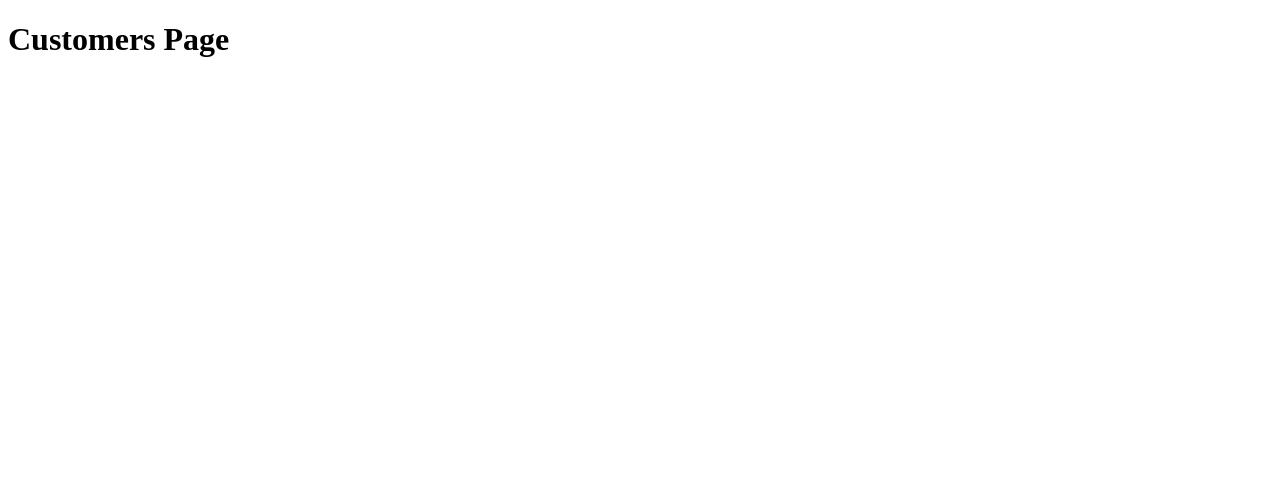
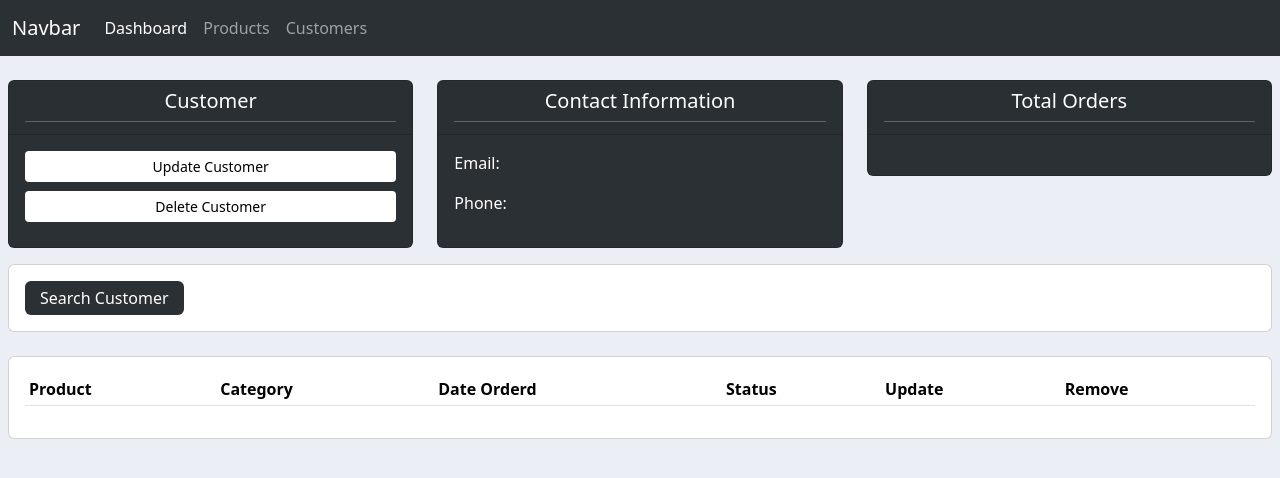
Before and after one commit to AbdulRahmanMudasser/django-crm, a Django app: page /customers/ in a window 1280 px wide. Before the commit the part shown is almost empty. Shown: the top 478 px of the page. Run offline with Django 5.2, Linux system fonts and the light colour scheme; tables that the repository leaves empty hold one stand-in row (values such as "Sample post"); lists and menus that the app fills with data are empty.

Commit message:
previous commit: updates urls current commit: designing templates

```diff
--- a/accounts/templates/accounts/customer.html
+++ b/accounts/templates/accounts/customer.html
@@ -1,11 +1,83 @@
-<!DOCTYPE html>
-<html lang="en">
-<head>
-    <meta charset="UTF-8">
-    <meta name="viewport" content="width=device-width, initial-scale=1.0">
-    <title>CRM</title>
-</head>
-<body>
-    <h1>Customers Page</h1>
-</body>
-</html>
+{% extends "accounts/main.html" %}
+
+{% block content %}
+
+<br>
+
+<div class="row">
+    <div class="col">
+        <div class="col-md">
+            <div class="card text-center text-white  mb-3" id="total-orders">
+                <div class="card-header">
+                    <h5 class="card-title">Customer</h5>
+                    <hr class="my-1 border-white">
+                </div>
+                <div class="card-body">
+                    <button type="button" class="btn custom-button-1 btn-sm">Update Customer</button>
+
+                    <button type="button" class="btn custom-button-1 btn-sm">Delete Customer</button>
+                </div>
+            </div>
+        </div>
+    </div>
+
+    <div class="col">
+        <div class="col-md">
+            <div class="card text-center text-white  mb-3" id="orders-delivered">
+                <div class="card-header">
+                    <h5 class="card-title">Contact Information</h5>
+                    <hr class="my-1 border-white">
+                </div>
+                <div class="card-body text-start">
+                    <p>Email:</p>
+                    <p>Phone:</p>
+                </div>
+            </div>
+        </div>
+    </div>
+
+    <div class="col">
+        <div class="col-md">
+            <div class="card text-center text-white  mb-3" id="orders-pending">
+                <div class="card-header">
+                    <h5 class="card-title">Total Orders</h5>
+                    <hr class="my-1 border-white">
+                </div>
+                <div class="card-body">
+                    <h3 class="card-title"></h3>
+                </div>
+            </div>
+        </div>
+    </div>
+</div>
+
+<div class="row">
+    <div class="col-md">
+        <div class="card card-body">
+            <form action="" method="get">
+                <button class="btn custom-button" type="submit">Search Customer</button>
+            </form>
+        </div>
+    </div>
+</div>
+
+<br>
+
+<div class="row">
+    <div class="col-md">
+        <div class="card card-body">
+            <table class="table table-sm">
+                <tr>
+                    <th>Product</th>
+                    <th>Category</th>
+                    <th>Date Orderd</th>
+                    <th>Status</th>
+                    <th>Update</th>
+                    <th>Remove</th>
+                </tr>
+            </table>
+        </div>
+    </div>
+</div>
+
+{% endblock content %}
--- /dev/null
+++ b/accounts/templates/accounts/main.html
@@ -0,0 +1,75 @@
+<!DOCTYPE html>
+<html lang="en">
+
+<head>
+    <meta charset="UTF-8">
+    <meta name="viewport" content="width=device-width, initial-scale=1.0">
+
+    <title>CRM</title>
+
+    <link href="https://cdn.jsdelivr.net/npm/bootstrap@5.3.3/dist/css/bootstrap.min.css" rel="stylesheet"
+        integrity="sha384-QWTKZyjpPEjISv5WaRU9OFeRpok6YctnYmDr5pNlyT2bRjXh0JMhjY6hW+ALEwIH" crossorigin="anonymous">
+
+    <style>
+        #logo {}
+
+        body {
+            background-color: #ebeff5;
+        }
+
+
+        #total-orders {
+            background-color: #2b3035;
+        }
+
+
+        #orders-delivered {
+            background-color: #2b3035;
+        }
+
+        #orders-pending {
+            background-color: #2b3035;
+        }
+
+        .custom-button {
+            background-color: #2b3035;
+            color: white;
+            border: none;
+            padding-left: 15px;
+            padding-right: 15px;
+            padding-top: 5px;
+            padding-bottom: 5px;
+        }
+
+        .custom-button-1 {
+            background-color: white;
+            color: black;
+            border: none;
+            width: 100%;
+            margin-bottom: 9px;
+            padding-top: 5px;
+            padding-bottom: 5px;
+            font-weight: 500;
+        }
+    </style>
+</head>
+
+<body>
+    {% include "accounts/navbar.html" %}
+
+    <!-- Horizontal Margin -->
+    <div class="mx-2">
+
+        {% block content %}
+
+
+
+        {% endblock content %}
+    </div>
+</body>
+
+<script src="https://cdn.jsdelivr.net/npm/bootstrap@5.3.3/dist/js/bootstrap.bundle.min.js"
+    integrity="sha384-YvpcrYf0tY3lHB60NNkmXc5s9fDVZLESaAA55NDzOxhy9GkcIdslK1eN7N6jIeHz"
+    crossorigin="anonymous"></script>
+
+</html>
--- /dev/null
+++ b/accounts/templates/accounts/navbar.html
@@ -0,0 +1,16 @@
+<nav class="navbar navbar-expand-lg bg-body-tertiary" data-bs-theme="dark">
+  <div class="container-fluid">
+    <a class="navbar-brand" href="#">Navbar</a>
+    <button class="navbar-toggler" type="button" data-bs-toggle="collapse" data-bs-target="#navbarNavAltMarkup"
+      aria-controls="navbarNavAltMarkup" aria-expanded="false" aria-label="Toggle navigation">
+      <span class="navbar-toggler-icon"></span>
+    </button>
+    <div class="collapse navbar-collapse" id="navbarNavAltMarkup">
+      <div class="navbar-nav">
+        <a class="nav-link active" aria-current="page" href="#">Dashboard</a>
+        <a class="nav-link" href="#">Products</a>
+        <a class="nav-link" href="#">Customers</a>
+      </div>
+    </div>
+  </div>
+</nav>
```
Also changed, not shown: accounts/templates/accounts/dashboard.html (+43 -11 lines), accounts/templates/accounts/product.html (+26 -11 lines), accounts/templates/accounts/status.html (added, +45 -0 lines).
